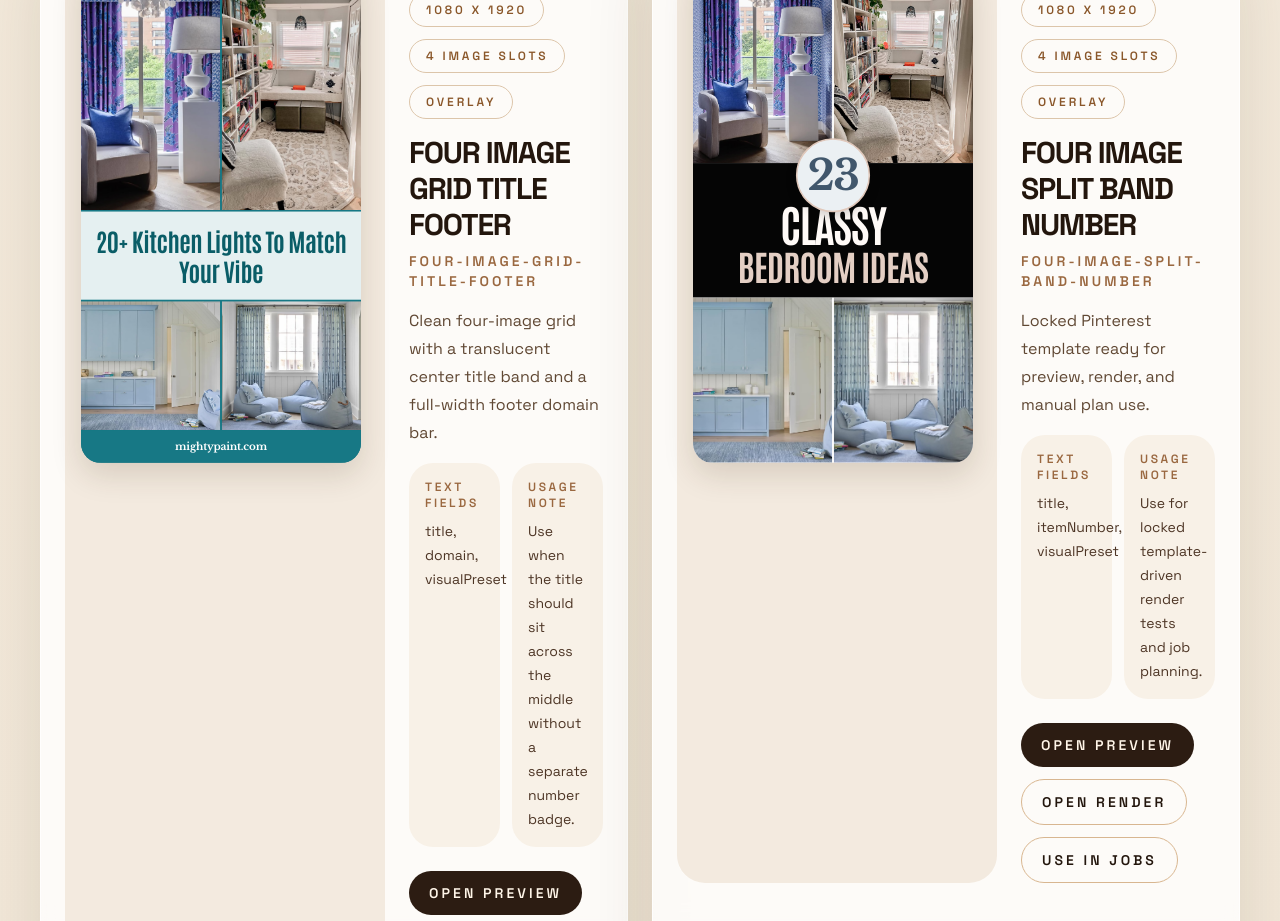
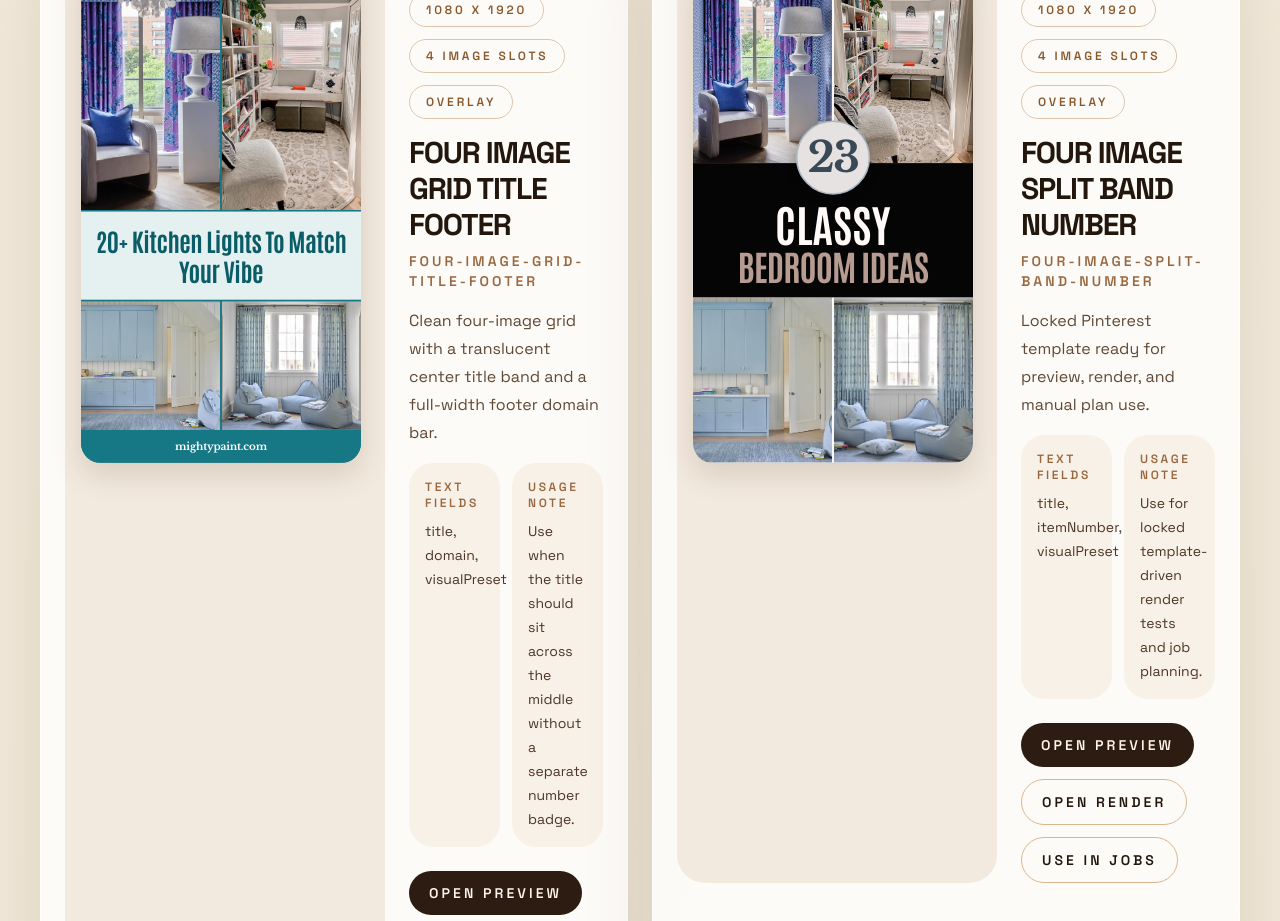
Before and after one commit to risalat/PinForge-Studio, a Next.js app: page /library in a window 1280 px wide. Shown: the part 4880-5801 px from the top of the page. Built offline with nearby package versions, Linux system fonts and the light colour scheme.

Commit message:
Refine split band number template colors

```diff
--- a/src/templates/TemplateFourImageSplitBandNumber.tsx
+++ b/src/templates/TemplateFourImageSplitBandNumber.tsx
@@ -1,7 +1,10 @@
 /* eslint-disable @next/next/no-img-element */
 
 import { AutoFitText } from "@/components/AutoFitText";
-import { getSplitVerticalVisualPreset } from "@/lib/templates/visualPresets";
+import {
+  getSplitVerticalVisualPreset,
+  getTemplateVisualPresetCategory,
+} from "@/lib/templates/visualPresets";
 import type { TemplateRenderProps } from "@/lib/templates/types";
 import type { CSSProperties } from "react";
 
@@ -9,7 +12,7 @@ const TEMPLATE_TYPOGRAPHY = {
   lineOne: {
     fontFamily: "var(--font-antonio), var(--font-league-spartan), sans-serif",
     fontWeight: 700,
-    letterSpacing: "-0.03em",
+    letterSpacing: "0.01em",
     lineHeight: 0.96,
     textTransform: "uppercase" as const,
   },
@@ -50,7 +53,9 @@ export function TemplateFourImageSplitBandNumber({
   visualPreset,
   colorPreset,
 }: TemplateRenderProps) {
-  const preset = getSplitVerticalVisualPreset(visualPreset ?? colorPreset);
+  const presetId = visualPreset ?? colorPreset;
+  const preset = getSplitVerticalVisualPreset(presetId);
+  const presetCategory = presetId ? getTemplateVisualPresetCategory(presetId) : "editorial-soft";
   const imageSet = normalizeImages(images);
   const displayNumber = typeof itemNumber === "number" && itemNumber > 0 ? itemNumber : 23;
   const [lineOne, lineTwo] = splitIntoOneAndTwoWords(compactTitleToThreeWords(title));
@@ -64,23 +69,14 @@ export function TemplateFourImageSplitBandNumber({
   const rightLeft = tileWidth + gutter;
   const bandBackground = "#050505";
   const badgeSize = 286;
-  const badgeTop = topRowHeight - 96;
+  const badgeTop = topRowHeight - 164;
   const badgeLeft = Math.round((1080 - badgeSize) / 2);
-  const badgeBackground = tintTowardsWhite(preset.palette.canvas, 0.16);
-  const badgeBorder = tintTowardsWhite(preset.palette.divider, 0.52);
-  const numberColor = ensureContrastColor(
-    badgeBackground,
-    deepenHex(preset.palette.number, 0.16),
-    ["#151112", deepenHex(preset.palette.title, 0.34), "#23160d"],
-    6.5,
-  );
-  const firstLineColor = "#fffaf7";
-  const secondLineColor = ensureContrastColor(
-    bandBackground,
-    tintTowardsWhite(preset.palette.divider, 0.58),
-    ["#9fe4db", "#b9fff6", "#ffe28a", "#ffffff"],
-    4.7,
-  );
+  const { badgeBackground, badgeBorder, numberColor, firstLineColor, secondLineColor } =
+    resolveSplitBandColors(
+      presetCategory,
+      preset.palette,
+      bandBackground,
+    );
 
   return (
     <div
@@ -177,6 +173,103 @@ export function TemplateFourImageSplitBandNumber({
       />
     </div>
   );
+}
+
+function resolveSplitBandColors(
+  category:
+    | "editorial-soft"
+    | "pastel-soft"
+    | "earthy-warm"
+    | "dark-drama"
+    | "graphic-pop"
+    | "fresh-vivid"
+    | "feminine-bold",
+  palette: {
+    canvas: string;
+    band: string;
+    footer: string;
+    divider: string;
+    title: string;
+    subtitle: string;
+    domain: string;
+    number: string;
+  },
+  bandBackground: string,
+) {
+  const baseBadgeBackground =
+    category === "dark-drama"
+      ? tintTowardsWhite(mixHex(palette.canvas, palette.divider, 0.22), 0.08)
+      : category === "graphic-pop" || category === "fresh-vivid" || category === "feminine-bold"
+        ? tintTowardsWhite(mixHex(palette.canvas, palette.divider, 0.36), 0.2)
+        : category === "earthy-warm"
+          ? tintTowardsWhite(mixHex(palette.canvas, palette.footer, 0.3), 0.16)
+          : tintTowardsWhite(mixHex(palette.canvas, palette.divider, 0.18), 0.18);
+
+  const badgeBorder = ensureContrastColor(
+    baseBadgeBackground,
+    tintTowardsWhite(palette.divider, 0.44),
+    [
+      tintTowardsWhite(palette.title, 0.58),
+      tintTowardsWhite(palette.number, 0.52),
+      "#f3e3cf",
+      "#d8c2a6",
+    ],
+    1.45,
+  );
+
+  const numberColor = ensureContrastColor(
+    baseBadgeBackground,
+    category === "graphic-pop" || category === "fresh-vivid" || category === "feminine-bold"
+      ? deepenHex(mixHex(palette.number, palette.domain, 0.42), 0.16)
+      : deepenHex(mixHex(palette.number, palette.title, 0.28), 0.2),
+    [
+      deepenHex(palette.domain, 0.26),
+      deepenHex(palette.title, 0.3),
+      "#151112",
+      "#23160d",
+    ],
+    6.4,
+  );
+
+  const firstLineColor = ensureContrastColor(
+    bandBackground,
+    "#fffaf7",
+    ["#ffffff", tintTowardsWhite(palette.canvas, 0.9), "#f8f4ef"],
+    9,
+  );
+
+  const secondLinePreferred =
+    category === "dark-drama"
+      ? tintTowardsWhite(palette.divider, 0.18)
+      : category === "earthy-warm"
+        ? mixHex(tintTowardsWhite(palette.divider, 0.28), palette.title, 0.18)
+        : category === "graphic-pop" || category === "fresh-vivid"
+          ? tintTowardsWhite(mixHex(palette.divider, palette.title, 0.18), 0.1)
+          : category === "feminine-bold"
+            ? tintTowardsWhite(mixHex(palette.divider, palette.title, 0.14), 0.14)
+            : tintTowardsWhite(mixHex(palette.divider, palette.title, 0.24), 0.2);
+
+  const secondLineColor = ensureContrastColor(
+    bandBackground,
+    secondLinePreferred,
+    [
+      tintTowardsWhite(palette.divider, 0.24),
+      tintTowardsWhite(palette.title, 0.42),
+      tintTowardsWhite(palette.number, 0.38),
+      "#ffe28a",
+      "#9fe4db",
+      "#ffffff",
+    ],
+    4.7,
+  );
+
+  return {
+    badgeBackground: baseBadgeBackground,
+    badgeBorder,
+    numberColor,
+    firstLineColor,
+    secondLineColor,
+  };
 }
 
 function ImageTile({
```
Also changed, not shown: public/template-reference/done/four-image-split-band-number-ref.jpg (renamed from public/template-reference/four-image-split-band-number-ref.jpg).
